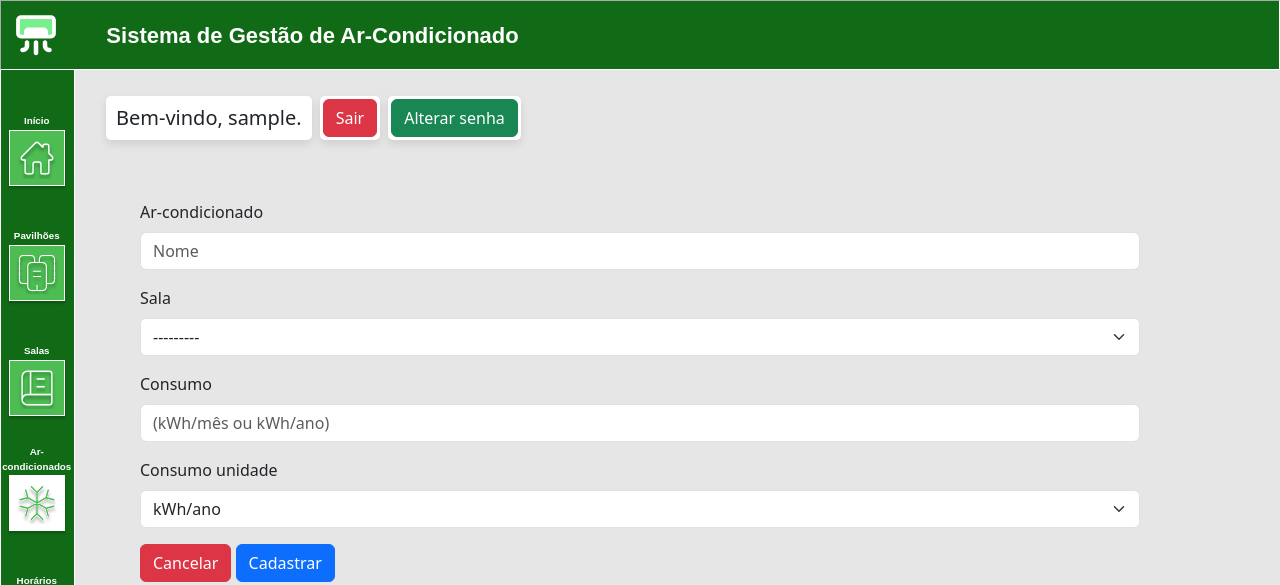
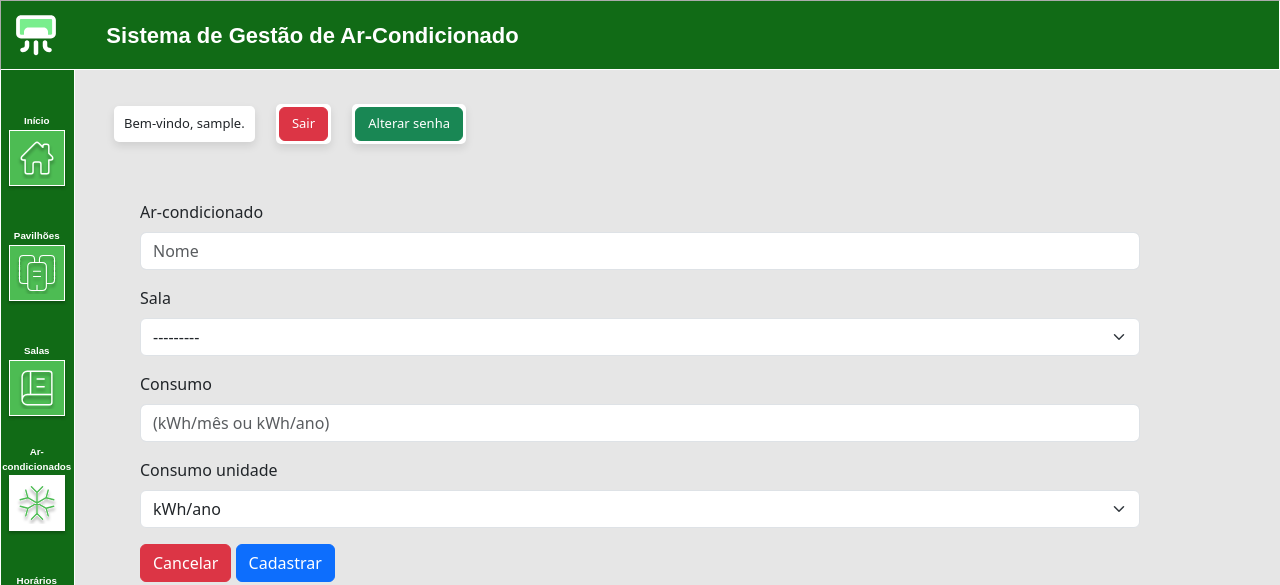
Before and after one commit to HielSaraiva/project-chronoair, a Django app: page /criar_ar/ in a window 1280 px wide. Shown: the top 585 px of the page. Run offline with Django 5.2, Linux system fonts and the light colour scheme; the visitor is signed in with stand-in values (Sample User, id 1); data that the repository does not hold is empty; parts of the project's set-up code (start-up, migrations or seed data) failed here and were passed over; some libraries are stand-ins or nearby versions.

Commit message:
fix: alterando o tamanho da fonte dos elementos da barra de bem-vindos

```diff
--- a/ac_mm_system/requirements.txt
+++ b/ac_mm_system/requirements.txt
@@ -2,6 +2,7 @@ APScheduler==3.11.0
 asgiref==3.8.1
 Django==5.1.5
 django-bootstrap5==24.3
+django-chartjs==2.3.0
 gunicorn==23.0.0
 packaging==24.2
 paho-mqtt==2.1.0
--- a/ac_mm_system/website/static/css/all_style.css
+++ b/ac_mm_system/website/static/css/all_style.css
@@ -384,3 +384,7 @@ body{
     margin-top: 500px;  /* Espaço acima */
     gap: 400px;
 }
+
+.barra-usuario {
+    font-size: small;
+}
--- a/ac_mm_system/website/templates/base.html
+++ b/ac_mm_system/website/templates/base.html
@@ -104,19 +104,19 @@ l
     </div>
 
     {% if user.is_authenticated %}
-        <div class="d-flex align-items-center justify-content-between p-3"
+        <div class="d-flex align-items-center justify-content-between p-4"
              style="width: 400px; margin-left: 80px; position: absolute; top: 80px; left:10px;">
             <div class="mensagem-usuario-logado text-truncate" style="white-space: nowrap; overflow: visible;">
-                <h5>Bem-vindo, {{ user.username }}.</h5>
+                <h5 class="barra-usuario">Bem-vindo, {{ user.username }}.</h5>
             </div>
             <div class="mensagem-logout ms-2">
                 <form action="{% url 'accounts:logout' %}" method="post">
                     {% csrf_token %}
-                    <button type="submit" class="btn btn-danger">Sair</button>
+                    <button type="submit" class="btn btn-danger barra-usuario">Sair</button>
                 </form>
             </div>
             <div class="mensagem-alterar-senha ms-2 text-truncate" style="white-space: nowrap; overflow: visible;">
-                <a href="{% url 'accounts:password_change' %}" class="btn btn-success">Alterar senha</a>
+                <a href="{% url 'accounts:password_change' %}" class="btn btn-success barra-usuario">Alterar senha</a>
             </div>
         </div>
     {% endif %}
```
